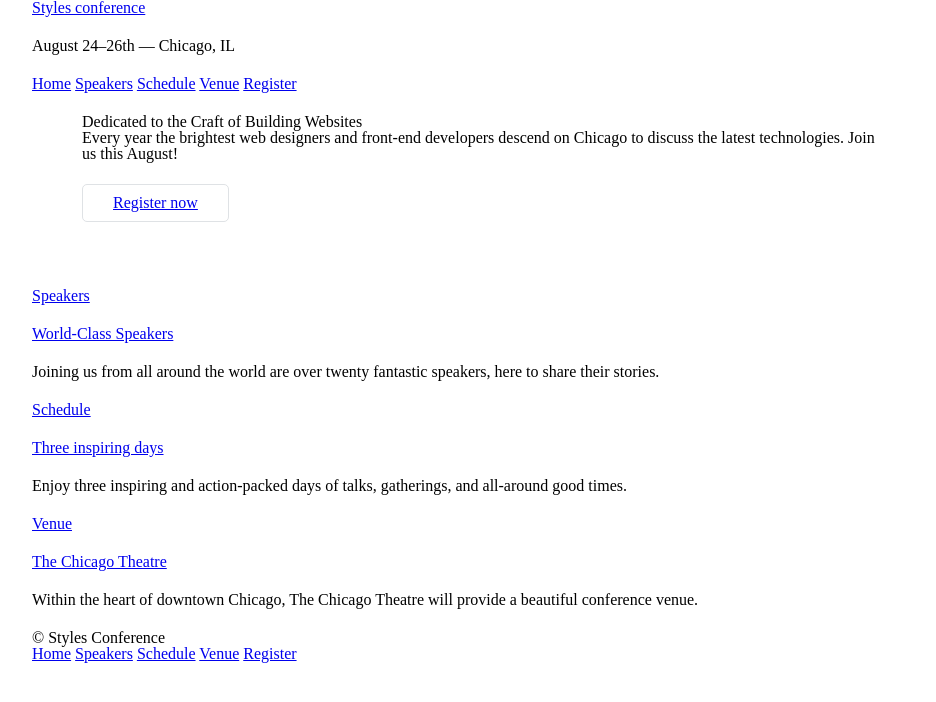
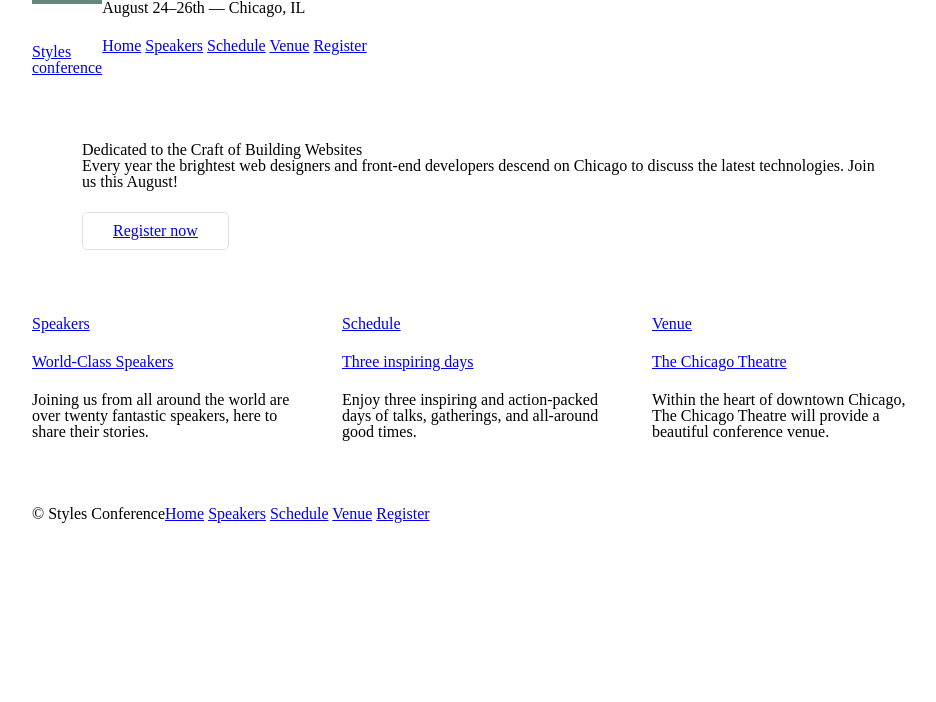
Before and after one commit to andremaldonado/frontend-wannabe, a plain HTML site: page index.html in a window 1280 px wide. Shown: the whole page, without its empty margins (158-1094 px from the left). Drawn offline with Linux system fonts and the light colour scheme.

Commit message:
Add columns to the layout. Closes #12.

```diff
--- a/assets/stylesheets/main.css
+++ b/assets/stylesheets/main.css
@@ -60,13 +60,80 @@ Grid
     box-sizing: border-box;
 }
 
-.container{
-    margin: 0 auto;
-    padding-left: 30px;
-    padding-right: 30px;
-    width: 960px;
+.container,
+.grid {
+  margin: 0 auto;
+  width: 960px;
+}
+.container {
+  padding-left: 30px;
+  padding-right: 30px;
 }
 
+.col-1-3 {
+  width: 33.33%;
+}
+.col-2-3 {
+  width: 66.66%;
+}
+
+.col-1-3,
+.col-2-3 {
+  display: inline-block;
+  vertical-align: top;
+}
+
+.grid,
+.col-1-3,
+.col-2-3 {
+  padding-left: 15px;
+  padding-right: 15px;
+}
+
+/*
+  ========================================
+  Clearfix
+  ========================================
+*/
+.group:before,
+.group:after {
+    content: "";
+    display: table;
+}
+.group:after {
+    clear: both;
+}
+.group {
+    clear: both;
+    *zoom: 1;
+}
+
+/*
+  ========================================
+  Primary header
+  ========================================
+*/
+
+.logo {
+    border-top: 4px solid #648880;
+    padding: 40px 0 22px 0;
+    float: left;
+}
+
+/*
+  ========================================
+  Primary footer
+  ========================================
+*/
+
+.primary-footer {
+    padding-bottom: 44px;
+    padding-top: 44px;
+}
+
+.primary-footer small {
+    float: left;
+}
 
 /*
 =============================
--- a/index.html
+++ b/index.html
@@ -11,9 +11,9 @@
         <link rel="shortcut icon" href="assets/images/favicon.ico">
     </head>
     <body>
-        <header class="container">
-            <h1>
-                <a href="index.html">Styles conference</a>
+        <header class="container group">
+            <h1 class="logo">
+                <a href="index.html">Styles <br> conference</a>
             </h1>
             <h3>August 24&ndash;26th &mdash; Chicago, IL</h3>
             <nav>
@@ -29,22 +29,23 @@
             <p>Every year the brightest web designers and front-end developers descend on Chicago to discuss the latest technologies. Join us this August!</p>
             <a class="btn btn-alt" href="register.html">Register now</a>
         </section>
-        <section class="container">
-            <section>
+        <section class="grid">
+            <!-- Speakers -->
+            <section class="col-1-3">
                 <a href="speakers.html">
                     <h5>Speakers</h5>
                     <h3>World-Class Speakers</h3>
                 </a>
                 <p>Joining us from all around the world are over twenty fantastic speakers, here to share their stories.</p>
-            </section>
-            <section>
+            </section><!-- Schedule
+            --><section class="col-1-3">
                 <a href="schedule.html">
                     <h5>Schedule</h5>
                     <h3>Three inspiring days</h3>
                 </a>
                 <p>Enjoy three inspiring and action-packed days of talks, gatherings, and all-around good times.</p>
-            </section>
-            <section>
+            </section><!-- Venue
+            --><section class="col-1-3">
                 <a href="venue.html">
                     <h5>Venue</h5>
                     <h3>The Chicago Theatre</h3>
@@ -52,7 +53,7 @@
                 <p>Within the heart of downtown Chicago, The Chicago Theatre will provide a beautiful conference venue.</p>
             </section>
         </section>
-        <footer class="container">
+        <footer class="primary-footer container group">
             <small>&copy; Styles Conference</small>
             <nav>
                 <a href="index.html">Home</a>
```
